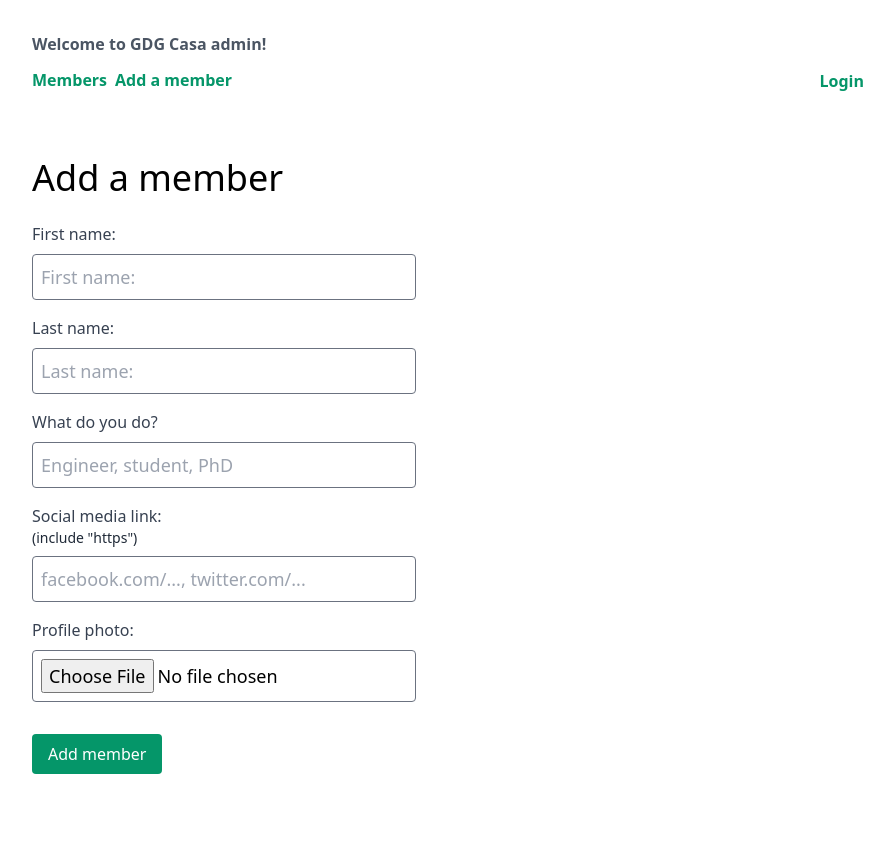
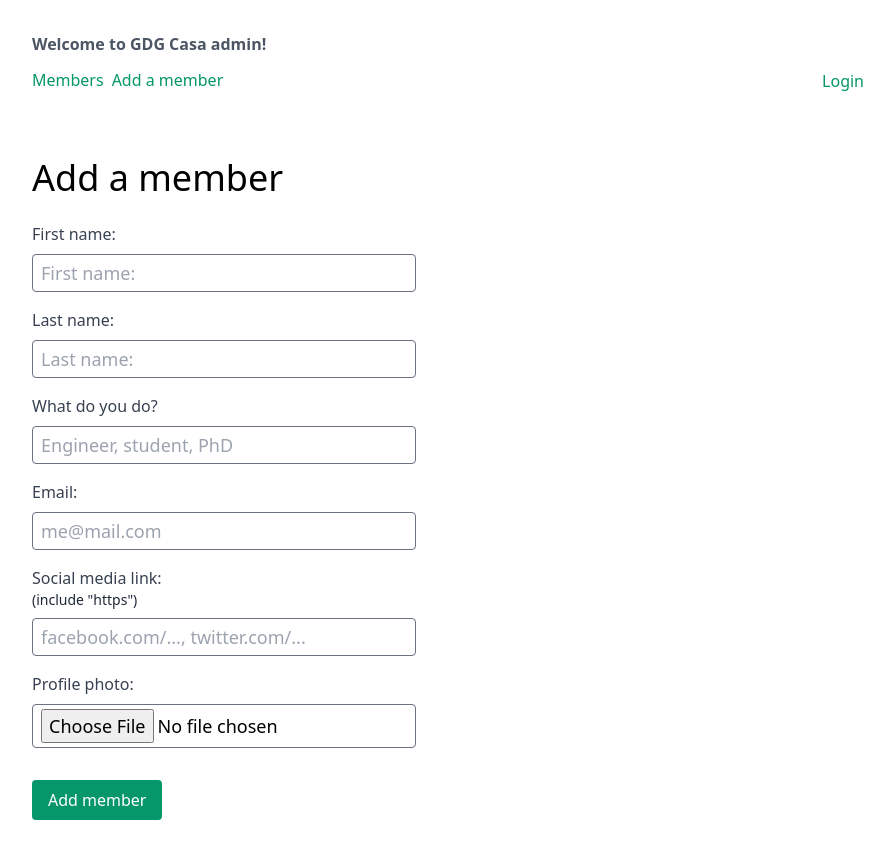
Before and after one commit to gdgcasa/gdgcasablanca-admin, a Next.js app: page /members/add in a window 1280 px wide. Shown: the whole page, without its empty margins (192-1086 px from the left). Before the commit the page ends 806 px from the top, so only its background shows below. Built offline with nearby package versions, Linux system fonts and the light colour scheme; no server answers.

Commit message:
feat: add email to member

```diff
--- a/pages/members/[id]/edit.tsx
+++ b/pages/members/[id]/edit.tsx
@@ -2,7 +2,6 @@ import Head from 'next/head'
 import { useRouter } from 'next/router'
 import useSWR from 'swr'
 
-import Header from '@/components/header'
 import MemberForm from '@/components/member-form'
 import { editMember } from '@/lib/db'
 
--- a/src/components/input.tsx
+++ b/src/components/input.tsx
@@ -33,7 +33,7 @@ export default function Input({
         placeholder={placeholder}
         name={name}
         {...inputProps}
-        className='p-2 text-lg rounded border border-gray-500 hover:border-gray-700 focus:border-gray-900'
+        className='px-2 py-1 text-lg rounded border border-gray-500 hover:border-gray-700 focus:border-gray-900'
         aria-label={label}
       />
     </div>
--- a/src/components/member-form.tsx
+++ b/src/components/member-form.tsx
@@ -3,6 +3,7 @@ import * as React from 'react'
 import Input from './input'
 
 const defaultInitialState = {
+  email: '',
   firstname: '',
   url: '',
   lastname: '',
@@ -97,6 +98,20 @@ export default function MemberForm({ onSubmit, initialState }: IProps) {
         />
 
         <Input
+          id='email'
+          name='email'
+          label='Email:'
+          placeholder='me@mail.com'
+          type='email'
+          inputProps={{
+            autoComplete: 'off',
+            onChange: handleChangle,
+            required: true,
+            defaultValue: initialState?.email,
+          }}
+        />
+
+        <Input
           id='url'
           name='url'
           type='url'
--- a/src/components/nav.tsx
+++ b/src/components/nav.tsx
@@ -16,14 +16,14 @@ export default function Nav() {
     <nav className='flex gap-x-2 items-center'>
       {links.map(({ href, label }) => (
         <Link href={href} key={href}>
-          <a className='text-green-600 border-b-2 border-transparent hover:text-green-800 hover:border-current font-bold transition-colors'>
+          <a className='text-green-600 border-b-2 border-transparent hover:text-green-800 hover:border-current transition-colors'>
             {label}
           </a>
         </Link>
       ))}
       {!isAdmin ? null : (
         <Link href='/admin'>
-          <a className='text-green-600 border-b-2 border-transparent hover:text-green-800 hover:border-current font-bold transition-colors'>
+          <a className='text-green-600 border-b-2 border-transparent hover:text-green-800 hover:border-current transition-colors'>
             Admin Dash
           </a>
         </Link>
@@ -32,7 +32,7 @@ export default function Nav() {
       <div className='ml-auto'>
         {!user ? (
           <Link href='/login'>
-            <a className='text-green-600 border-b-2 border-transparent hover:text-green-800 hover:border-current font-bold transition-colors'>
+            <a className='text-green-600 border-b-2 border-transparent hover:text-green-800 hover:border-current transition-colors'>
               Login
             </a>
           </Link>
@@ -40,9 +40,12 @@ export default function Nav() {
           <button
             type='button'
             onClick={() => signout('/')}
-            className='text-green-600 border-b-2 border-transparent hover:text-green-800 hover:border-current font-bold transition-colors'
+            className='text-green-600 border-b-2 border-transparent hover:text-green-800 hover:border-current transition-colors'
           >
             Log out
+            {user?.role ? (
+              <span className='font-bold capitalize'> ({user?.role})</span>
+            ) : null}
           </button>
         )}
       </div>
--- a/src/components/screens/admin-dash.tsx
+++ b/src/components/screens/admin-dash.tsx
@@ -23,7 +23,7 @@ export default function AdminDash() {
     <>
       <h1 className='text-3xl font-light'>Admin Dash</h1>
 
-      <form onSubmit={handleSubmit} className='flex gap-x-4'>
+      <form onSubmit={handleSubmit} className='flex gap-x-4 mt-2'>
         <div className='max-w-xl'>
           <Input placeholder='Search for new editors' />
         </div>
--- a/src/types/types.d.ts
+++ b/src/types/types.d.ts
@@ -1,4 +1,5 @@
 type DbMember = {
+  email: string
   firstname: string
   id: string
   lastname: string
```
